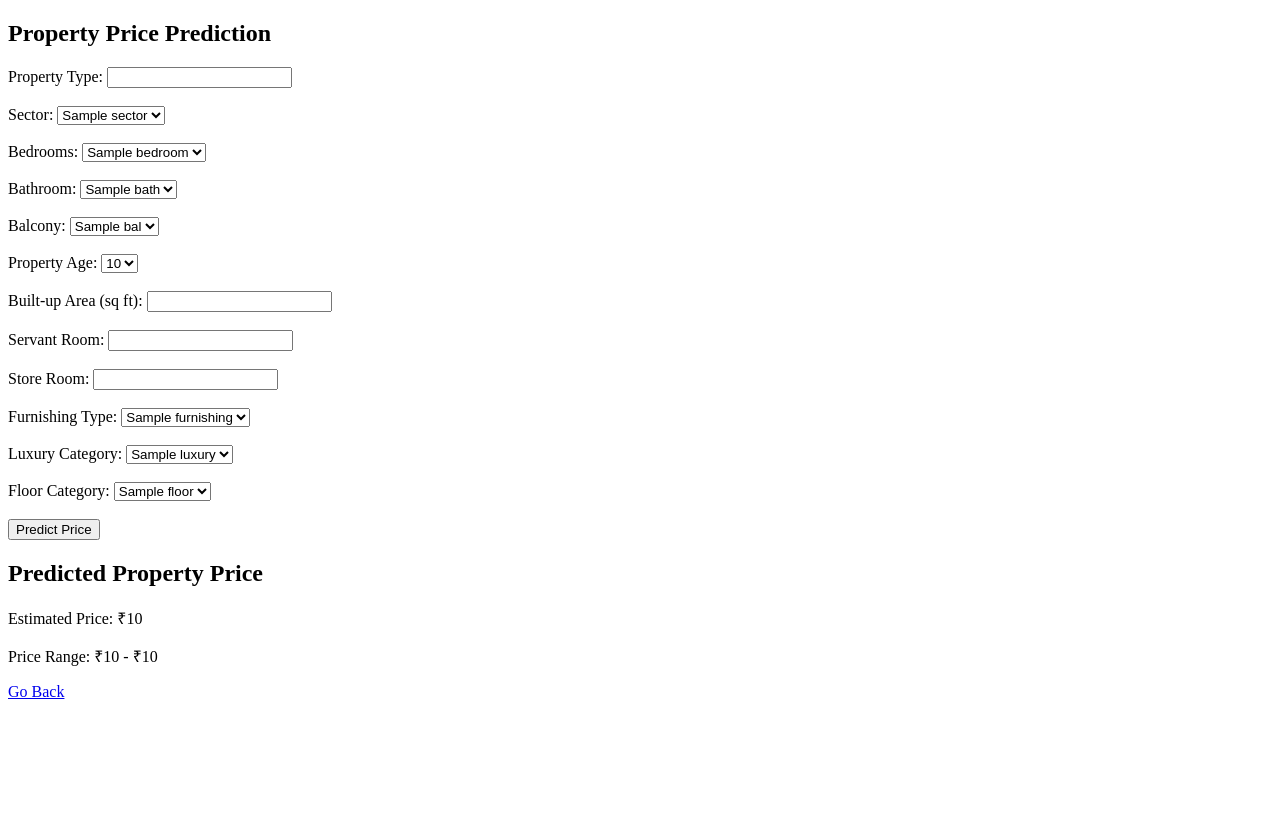
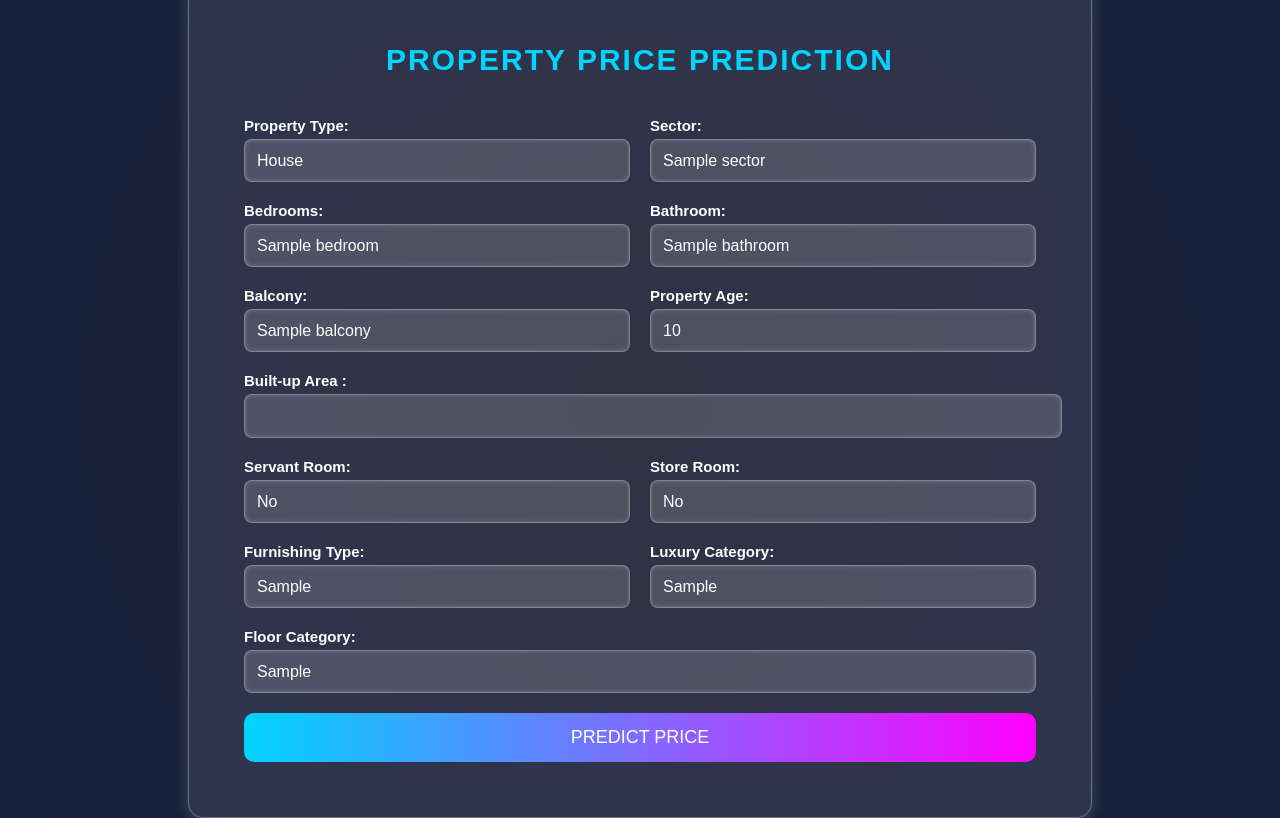
Before and after one commit to 2022BCD0052/Real-Estate-Project, a Flask app: template templates/index.html in a window 1280 px wide. Run offline with Flask 3, Linux system fonts and the light colour scheme; the template is opened without the code that fills it: most values are stand-ins (such as "Sample title", 1, 10 or a date in 2020).

Commit message:
Enhance prediction result display with rounded values and improved styling

```diff
--- a/app.py
+++ b/app.py
@@ -46,7 +46,12 @@ def predict():
     price = np.expm1(model.predict(user_input))[0]
     low = price - 0.2 * price
     high = price + 0.2 * price
-    return render_template('result.html', price=price, low=low, high=high)
+    return render_template('result.html',
+                       price=round(float(price), 2),
+                       low=round(float(low), 2),
+                       high=round(float(high), 2))
+
+
 
 if __name__ == '__main__':
     app.run(debug=True)
--- /dev/null
+++ b/static/styles.css
@@ -0,0 +1,135 @@
+/* Futuristic Background */
+body {
+    font-family: 'Poppins', sans-serif;
+    background: radial-gradient(circle, #1a1a2e, #16213e);
+    color: #fff;
+    margin: 0;
+    padding: 0;
+    display: flex;
+    justify-content: center;
+    align-items: center;
+    height: 100vh;
+}
+
+/* Glassmorphism Container */
+.container {
+    width: 65%;
+    background: rgba(255, 255, 255, 0.1);
+    backdrop-filter: blur(15px);
+    padding: 35px;
+    border-radius: 15px;
+    box-shadow: 0 4px 15px rgba(255, 255, 255, 0.2);
+    text-align: center;
+    border: 1px solid rgba(255, 255, 255, 0.3);
+}
+
+/* Form Title */
+h2 {
+    font-size: 30px;
+    text-transform: uppercase;
+    letter-spacing: 2px;
+    color: #00d4ff;
+    margin-bottom: 20px;
+}
+
+/* Two Column Layout with Adjusted Widths */
+.form-grid {
+    display: grid;
+    grid-template-columns: 1fr 1fr; /* Two equal columns */
+    gap: 20px;
+    padding: 20px;
+}
+
+/* Adjust width for specific elements */
+.form-group:nth-child(1), /* Property Type */
+.form-group:nth-child(2), /* Sector */
+.form-group:nth-child(3), /* Bedrooms */
+.form-group:nth-child(4), /* Bathroom */
+.form-group:nth-child(5), /* Balcony */
+.form-group:nth-child(6) { /* Property Age */
+    grid-column: span 1; /* Normal width */
+}
+
+.form-group:nth-child(7) { /* Built-up Area */
+    grid-column: span 2; /* Full width */
+}
+
+.form-group:nth-child(12), /* Luxury Category */
+.form-group:nth-child(13) { /* Floor Category */
+    grid-column: span 2; /* Full width */
+}
+
+/* Form Group */
+.form-group {
+    text-align: left;
+    position: relative;
+}
+
+/* Label Styling */
+label {
+    font-size: 15px;
+    font-weight: bold;
+    display: block;
+    margin-bottom: 5px;
+    color: #fff;
+}
+
+/* Input & Select Styling - Equal Width & Height */
+select, input {
+    width: 100%;
+    /* height: 50px; */
+    padding: 12px;
+    border-radius: 8px;
+    border: 1px solid rgba(255, 255, 255, 0.3);
+    font-size: 16px;
+    background: rgba(255, 255, 255, 0.15);
+    color: #fff;
+    outline: none;
+    transition: all 0.3s ease-in-out;
+    box-shadow: inset 0 0 5px rgba(255, 255, 255, 0.2);
+    appearance: none;
+}
+
+/* Hover Effects */
+select:hover, input:hover {
+    background: rgba(255, 255, 255, 0.25);
+}
+
+select:focus, input:focus {
+    background: rgba(255, 255, 255, 0.35);
+    border: 1px solid #00d4ff;
+}
+
+/* Submit Button */
+.btn {
+    width: 100%;
+    padding: 14px;
+    background: linear-gradient(90deg, #00d4ff, #ff00ff);
+    color: #fff;
+    border: none;
+    border-radius: 10px;
+    font-size: 18px;
+    cursor: pointer;
+    text-transform: uppercase;
+    transition: transform 0.3s ease, box-shadow 0.3s ease;
+    grid-column: span 2; /* Full width button */
+}
+
+.btn:hover {
+    transform: translateY(-2px);
+    box-shadow: 0 4px 15px rgba(0, 212, 255, 0.6);
+}
+
+/* Responsive Design */
+@media (max-width: 768px) {
+    .container {
+        width: 90%;
+        padding: 20px;
+    }
+    .form-grid {
+        grid-template-columns: 1fr;
+    }
+    .form-group {
+        grid-column: span 1; /* Make all elements take full width */
+    }
+}
--- a/templates/index.html
+++ b/templates/index.html
@@ -1,99 +1,118 @@
-<!-- index.html -->
 <!DOCTYPE html>
 <html lang="en">
 <head>
     <meta charset="UTF-8">
     <meta name="viewport" content="width=device-width, initial-scale=1.0">
     <title>Property Price Prediction</title>
+    <link rel="stylesheet" href="static/styles.css">
 </head>
 <body>
+    <div class="container">
         <h2>Property Price Prediction</h2>
-    <form action="/predict" method="post">
+        <form action="/predict" method="POST" class="form-grid">
+            <div class="form-group">
                 <label for="property_type">Property Type:</label>
-        <input type="text" id="property_type" name="property_type" required><br><br>
+                <select name="property_type">
+                    <option value="house">House</option>
+                    <option value="flat">Flat</option>
+                </select>
+            </div>
 
+            <div class="form-group">
                 <label for="sector">Sector:</label>
-        <select id="sector" name="sector">
-            {% for sector in sectors %}
-            <option value="{{ sector }}">{{ sector }}</option>
+                <select name="sector">
+                    {% for s in sectors %}
+                    <option value="{{ s }}" {% if request.form.sector == s %} selected {% endif %}>{{ s }}</option>
                     {% endfor %}
-        </select><br><br>
+                </select>
+            </div>
 
+            <div class="form-group">
                 <label for="bedrooms">Bedrooms:</label>
-        <select id="bedrooms" name="bedrooms">
-            {% for bedroom in bedrooms %}
-            <option value="{{ bedroom }}">{{ bedroom }}</option>
+                <select name="bedrooms">
+                    {% for b in bedrooms %}
+                    <option value="{{ b }}" {% if request.form.bedrooms == b|string %} selected {% endif %}>{{ b }}</option>
                     {% endfor %}
-        </select><br><br>
+                </select>
+            </div>
 
+            <div class="form-group">
                 <label for="bathroom">Bathroom:</label>
-        <select id="bathroom" name="bathroom">
-            {% for bath in bathrooms %}
-            <option value="{{ bath }}">{{ bath }}</option>
+                <select name="bathroom">
+                    {% for b in bathrooms %}
+                    <option value="{{ b }}" {% if request.form.bathroom == b|string %} selected {% endif %}>{{ b }}</option>
                     {% endfor %}
-        </select><br><br>
+                </select>
+            </div>
 
+            <div class="form-group">
                 <label for="balcony">Balcony:</label>
-        <select id="balcony" name="balcony">
-            {% for bal in balconies %}
-            <option value="{{ bal }}">{{ bal }}</option>
+                <select name="balcony">
+                    {% for b in balconies %}
+                    <option value="{{ b }}" {% if request.form.balcony == b|string %} selected {% endif %}>{{ b }}</option>
                     {% endfor %}
-        </select><br><br>
+                </select>
+            </div>
 
+            <div class="form-group">
                 <label for="property_age">Property Age:</label>
-        <select id="property_age" name="property_age">
-            {% for age in ages %}
-            <option value="{{ age }}">{{ age }}</option>
+                <select name="property_age">
+                    {% for a in ages %}
+                    <option value="{{ a }}" {% if request.form.property_age == a|string %} selected {% endif %}>{{ a }}</option>
                     {% endfor %}
-        </select><br><br>
+                </select>
+            </div>
 
-        <label for="built_up_area">Built-up Area (sq ft):</label>
-        <input type="number" id="built_up_area" name="built_up_area" required><br><br>
+            <div class="form-group">
+                <label for="built_up_area">Built-up Area :</label>
+                <input type="text" name="built_up_area" value="{{ request.form.built_up_area or '' }}" required>
+            </div>
 
+            <div class="form-group">
                 <label for="servant_room">Servant Room:</label>
-        <input type="number" id="servant_room" name="servant_room" required><br><br>
+                <select name="servant_room">
+                    <option value="0" {% if request.form.servant_room == '0' %} selected {% endif %}>No</option>
+                    <option value="1" {% if request.form.servant_room == '1' %} selected {% endif %}>Yes</option>
+                </select>
+            </div>
 
+            <div class="form-group">
                 <label for="store_room">Store Room:</label>
-        <input type="number" id="store_room" name="store_room" required><br><br>
+                <select name="store_room">
+                    <option value="0" {% if request.form.store_room == '0' %} selected {% endif %}>No</option>
+                    <option value="1" {% if request.form.store_room == '1' %} selected {% endif %}>Yes</option>
+                </select>
+            </div>
 
+            <div class="form-group">
                 <label for="furnishing_type">Furnishing Type:</label>
-        <select id="furnishing_type" name="furnishing_type">
-            {% for furnishing in furnishing_types %}
-            <option value="{{ furnishing }}">{{ furnishing }}</option>
+                <select name="furnishing_type">
+                    {% for f in furnishing_types %}
+                    <option value="{{ f }}" {% if request.form.furnishing_type == f %} selected {% endif %}>{{ f }}</option>
                     {% endfor %}
-        </select><br><br>
+                </select>
+            </div>
 
+            <div class="form-group">
                 <label for="luxury_category">Luxury Category:</label>
-        <select id="luxury_category" name="luxury_category">
-            {% for luxury in luxury_categories %}
-            <option value="{{ luxury }}">{{ luxury }}</option>
+                <select name="luxury_category">
+                    {% for l in luxury_categories %}
+                    <option value="{{ l }}" {% if request.form.luxury_category == l %} selected {% endif %}>{{ l }}</option>
                     {% endfor %}
-        </select><br><br>
+                </select>
+            </div>
 
+            <div class="form-group">
                 <label for="floor_category">Floor Category:</label>
-        <select id="floor_category" name="floor_category">
-            {% for floor in floor_categories %}
-            <option value="{{ floor }}">{{ floor }}</option>
+                <select name="floor_category">
+                    {% for f in floor_categories %}
+                    <option value="{{ f }}" {% if request.form.floor_category == f %} selected {% endif %}>{{ f }}</option>
                     {% endfor %}
-        </select><br><br>
+                </select>
+            </div>
 
-        <button type="submit">Predict Price</button>
+            <button type="submit" class="btn">Predict Price</button>
         </form>
+    </div>
 </body>
 </html>
-
-<!-- result.html -->
-<!DOCTYPE html>
-<html lang="en">
-<head>
-    <meta charset="UTF-8">
-    <meta name="viewport" content="width=device-width, initial-scale=1.0">
-    <title>Prediction Result</title>
-</head>
-<body>
-    <h2>Predicted Property Price</h2>
-    <p>Estimated Price: ₹{{ price | round(2) }}</p>
-    <p>Price Range: ₹{{ low | round(2) }} - ₹{{ high | round(2) }}</p>
-    <a href="/">Go Back</a>
-</body>
-</html>
```
Also changed, not shown: templates/result.html (+73 -3 lines). Lines whose indentation alone changed are shown as unchanged.
